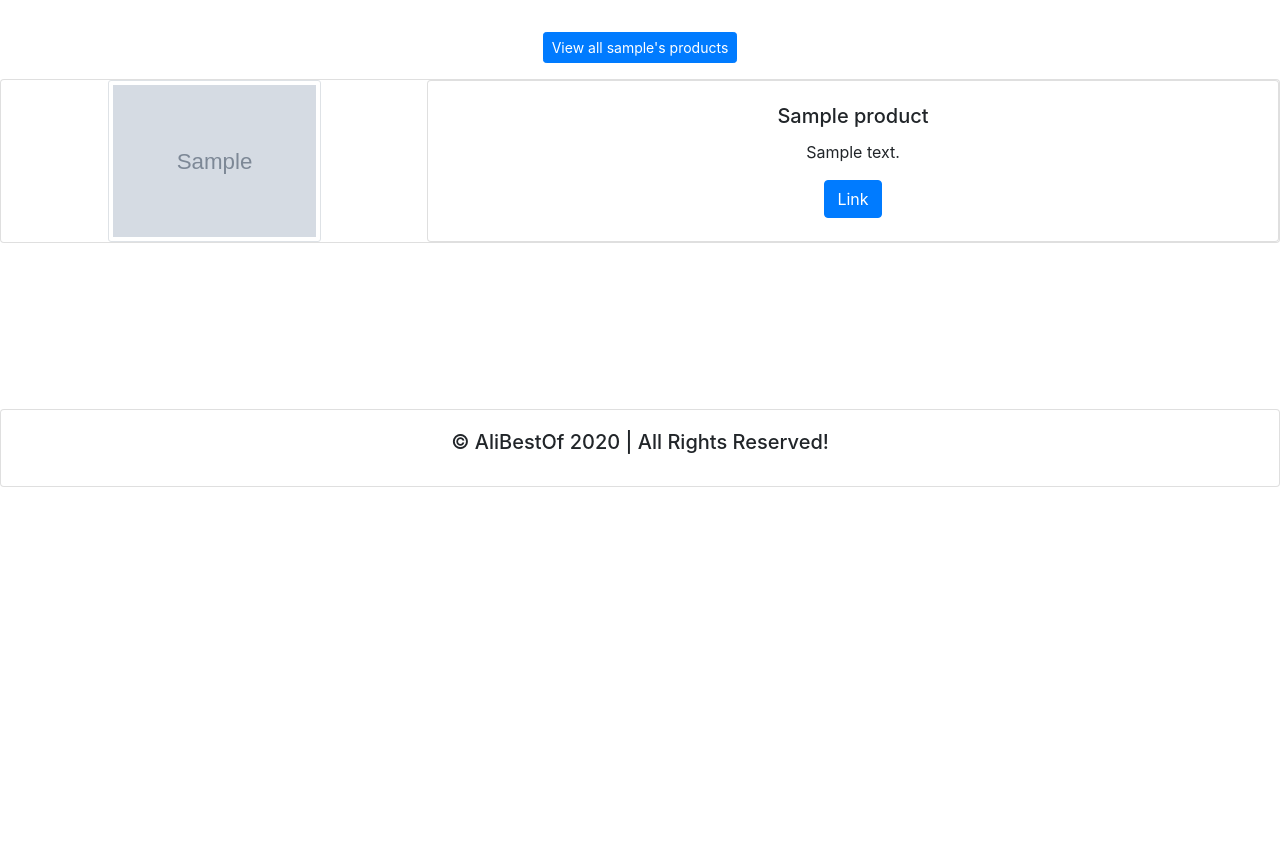
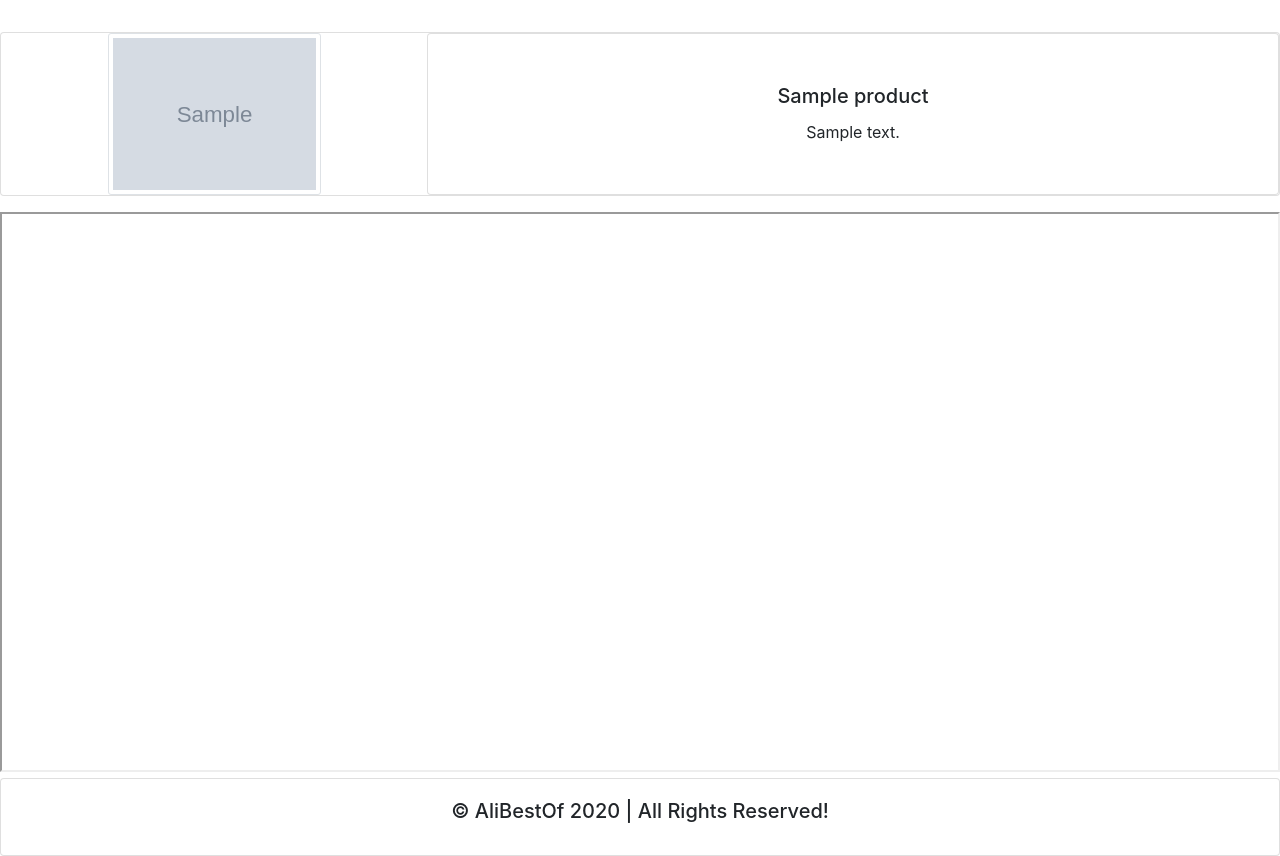
Before and after one commit to Peters8090/alibestof.pl, a Django app: page /products/p/1/ in a window 1280 px wide. Shown: the part 112-968 px from the top of the page. Before the commit the page ends 599 px from the top, so only its background shows below. Run offline with Django 3.2, Linux system fonts and the light colour scheme; tables that the repository leaves empty hold one stand-in row (values such as "Sample post"); grey boxes marked "Sample" are stand-in pictures; parts of the project's set-up code (start-up, migrations or seed data) failed here and were passed over; some libraries are stand-ins or nearby versions.

Commit message:
Add cookies script. Revert previous commit. Add another way to view all products. Remove reflink from Product model. Description auto wrap. Description url auto replace. Minor fixes.

```diff
--- a/base/static/base/css/style.css
+++ b/base/static/base/css/style.css
@@ -1,6 +1,10 @@
 @font-face {
     font-family: 'AvenirLTS';
     src: url("../fonts/AvenirLTStd-Book.otf") format("opentype");
+}
+
+p {
+    white-space: pre-wrap !important;
 }
 
 .title {
@@ -63,8 +67,18 @@ input[type=number]::-webkit-outer-spin-button {
     margin: 0;
 }
 
-#productInfo-card-body {
+.product-info-card-body {
     height: 100%;
+}
+
+.product-info-iframe {
+    width: 100%;
+    height: 70vh;
+    border: black 1px dot-dash;
+}
+
+.product-info-img {
+    max-width: 15rem !important;
 }
 
 @media only screen and (max-width: 700px) {
--- a/base/templates/base/base.html
+++ b/base/templates/base/base.html
@@ -29,6 +29,11 @@
     </script>
     <script src="//js.mamydirect.com/js/?h=kJlyQUb9" type="text/javascript" async></script>
 
+    <script type="text/javascript" id="cookieinfo"
+            src="//cookieinfoscript.com/js/cookieinfo.min.js">
+    </script>
+
+
     <script>
         document.addEventListener('contextmenu', event => event.preventDefault());
     </script>
@@ -36,7 +41,7 @@
 
 <body>
 <header>
-    <a href="/" class="title">
+    <a href="{% block logo_href %}/{% endblock %}" class="title">
         <img src="{% static "base/img/icons/icon.png" %}"/>
         <p class="h1">liBestOf</p>
     </a>
@@ -45,11 +50,11 @@
 {% block content %}
 
 {% endblock %}
-    <footer class="card">
-        <div class="card-body">
-            <h5 class="card-title text-center">&copy AliBestOf {% now "Y" %} | All Rights Reserved!</h5>
-        </div>
-    </footer>
+<footer class="card">
+    <div class="card-body">
+        <h5 class="card-title text-center">&copy AliBestOf {% now "Y" %} | All Rights Reserved!</h5>
+    </div>
+</footer>
 </body>
 
 </html>
--- a/products/models.py
+++ b/products/models.py
@@ -5,16 +5,28 @@ from django.contrib.auth.models import User
 class Product(models.Model):
     user = models.ForeignKey(User, on_delete=models.CASCADE, editable=False)
     name = models.CharField(max_length=200)
-    description = models.CharField(max_length=2000, blank=True)
-    image = models.ImageField(upload_to='')
-    reflink = models.URLField(max_length=1000, blank=True)
-    link = models.URLField(max_length=1000, blank=True)
+    description = models.TextField(blank=True)
+    image = models.ImageField(upload_to='products/')
+    link = models.URLField(max_length=1000)
     date_created = models.DateTimeField(auto_now_add=True, editable=False)
     date_modified = models.DateTimeField(auto_now=True, editable=False)
     published = models.BooleanField(default=True)
 
+    class Meta:
+        ordering = ['-date_created']
+
     def __str__(self):
         return self.name
 
-    class Meta:
-        ordering = ['-date_created']
+    def save(self, *args, **kwargs):
+        def replace_url(text, text2):
+            if text[:4] == text2:
+                text = "." + text
+            text = text.replace(f' {text2}', f'.{text2}')
+            text = text.replace(f'\n{text2}', f'\n.{text2}')
+
+            return text
+
+        self.description = replace_url(self.description, 'http')
+        self.description = replace_url(self.description, 'www')
+        super(Product, self).save(*args, *kwargs)
--- a/products/templates/products/product_detail.html
+++ b/products/templates/products/product_detail.html
@@ -3,30 +3,30 @@
     Product ID {{ product.id }}
 {% endblock %}
 
+{% block logo_href %}
+    {% url 'products:products_list' product.user.username %}
+{% endblock %}
+
 {% block content %}
     <article class="text-center">
-        <a class="btn btn-primary btn-sm mb-3" href="{% url 'products:products_list' product.user.username %}"
-           role="button">View all {{ product.user.username }}'s products</a>
+        {#        <a class="btn btn-primary btn-sm mb-3" href="{% url 'products:products_list' product.user.username %}"#}
+        {#           role="button">View all {{ product.user.username }}'s products</a>#}
         <div>
             <div class="card mb-3">
                 <div class="row no-gutters">
                     <div class="col-md-4">
-                        <img src="{{ product.image.url }}" class="card-img w-50 img-thumbnail" alt="{$product['name']}">
+                        <img src="{{ product.image.url }}" class="card-img w-50 img-thumbnail product-info-img" alt="{{ product.name }}">
                     </div>
                     <div class="col-md-8">
-                        <div class="card card-body justify-content-center" id="productInfo-card-body">
+                        <div class="card card-body justify-content-center product-info-card-body">
                             <h5 class="card-title">{{ product.name }}</h5>
                             <p class="card-text">{{ product.description }}</p>
-                            <div>
-                                <a class="btn btn-primary" href="{{ product.reflink }}" role="button">Link</a>
-                            </div>
                         </div>
                     </div>
                 </div>
             </div>
         </div>
-        <iframe src="{{ product.link }}" align="center" width="100%" height="50%" frameborder="0"></iframe>
+        <iframe class="product-info-iframe" src="{{ product.link }}"></iframe>
 
     </article>
-
 {% endblock %}
```
Also changed, not shown: products/templates/products/products_list.html (+7 -0 lines), products/migrations/0016_auto_20200122_1945.py (added).
